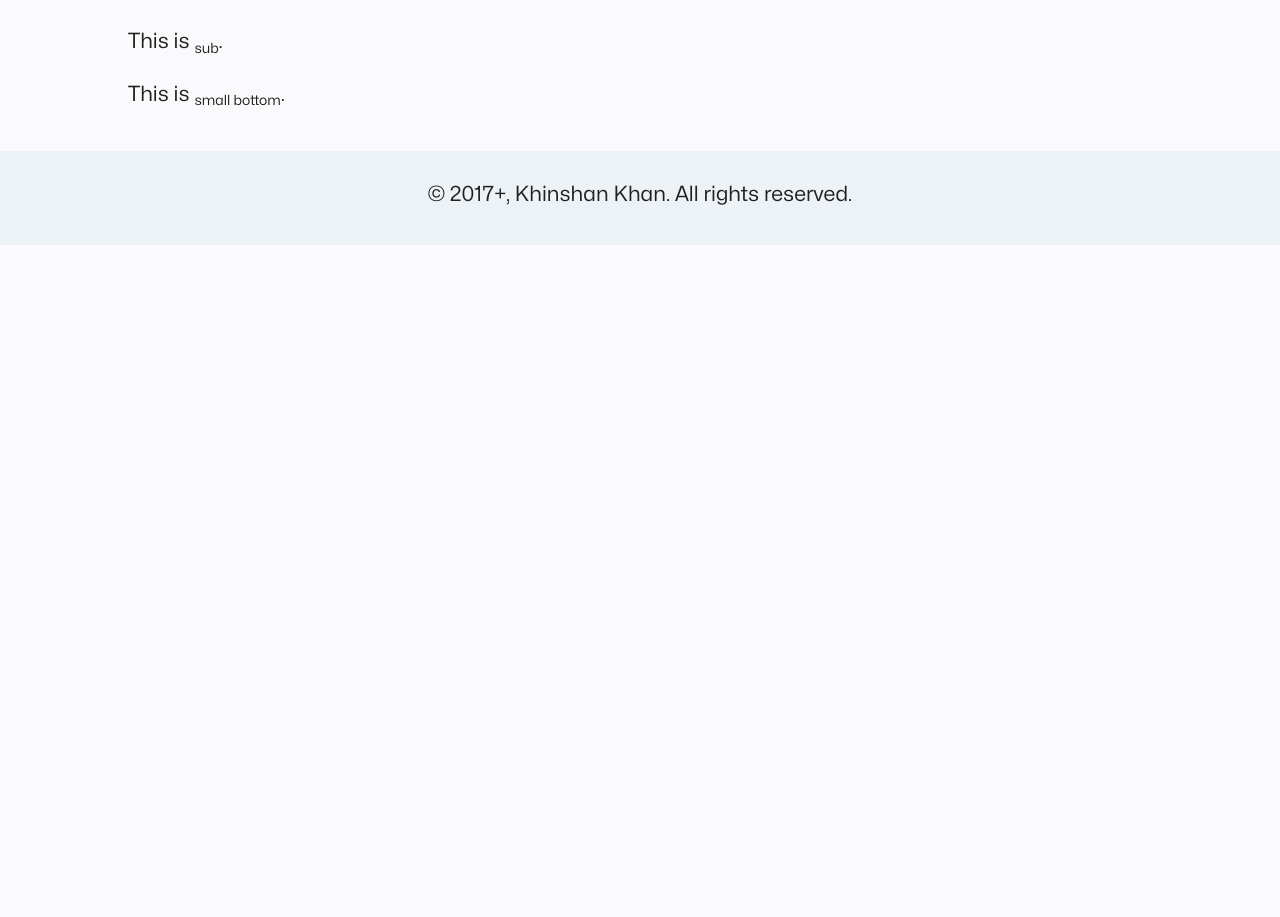
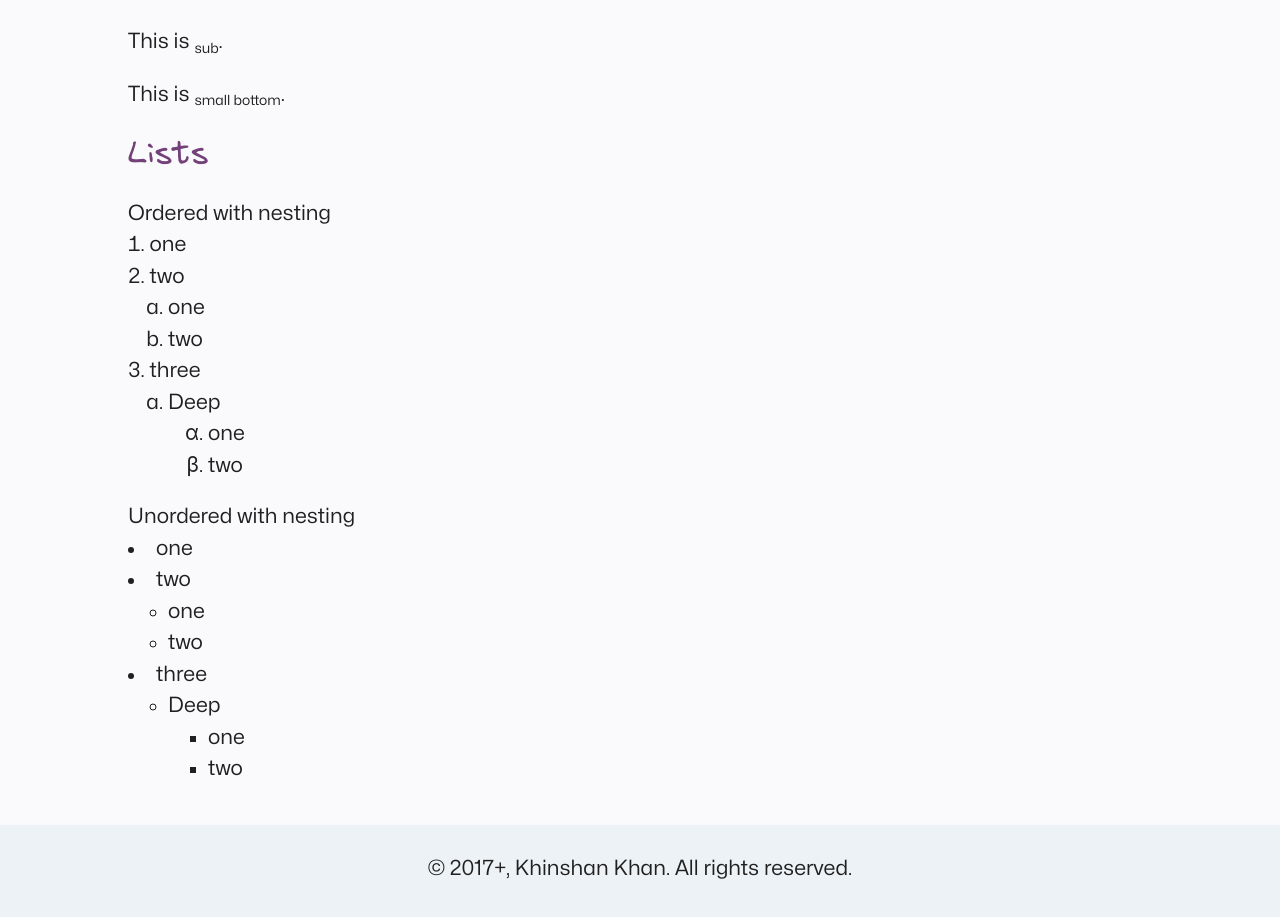
Before and after one commit to khinshankhan/www, a Next.js app: page /design in a window 1280 px wide. Shown: the part 1380-2297 px from the top of the page. Before the commit the page ends 1625 px from the top, so only its background shows below. Built offline with nearby package versions, Linux system fonts and the light colour scheme; what react-emoji-render would draw is missing.

Commit message:
another attempt at normalizing list

```diff
--- a/lib/theme/styles/normalize.tsx
+++ b/lib/theme/styles/normalize.tsx
@@ -29,22 +29,25 @@ export const normalizeStyles = {
   "#content > p+:where(ol, ul)": {
     marginTop: "-20px",
   },
-  "#content > :where(ol, ul) > li > p": {
-    display: "inline-flex",
-    marginBottom: "20px",
-  },
-  "#content > ul, ol": {
+
+  "#content > :where(ul, ol)": {
     listStyle: "inside",
   },
-  "#content > :where(ul, ol) > li > ul, ol": {
+  "#content > :where(ul, ol) > li > :where(ul, ol)": {
     paddingLeft: "40px",
   },
-  "#content > :where(ul, ol) > li > :where(ul, ol) > li > ul, ol": {
+  "#content > :where(ul, ol) > li > :where(ul, ol) > li > :where(ul, ol)": {
     paddingLeft: "40px",
   },
 
   "#content > ol": {
     listStyleType: "decimal",
+  },
+  "#content > ol > li > ol": {
+    listStyleType: "lower-alpha",
+  },
+  "#content > ol > li > ol > li > ol": {
+    listStyleType: "lower-greek",
   },
   "#content > ul": {
     listStyleType: "disc",
@@ -55,6 +58,7 @@ export const normalizeStyles = {
   "#content > ul > li > ul > li > ul": {
     listStyleType: "square",
   },
+
   "#content > p:nth-of-type(1)::first-letter": {
     fontWeight: `$black`,
     fontFamily: "$heading",
--- a/pages/design.tsx
+++ b/pages/design.tsx
@@ -17,6 +17,7 @@ export default function Design() {
       </p>
 
       <H3 id="typography">Typography</H3>
+
       <H4 id="headings">Headings</H4>
       <h1>Heading h1</h1>
       <h2>Heading h2</h2>
@@ -24,6 +25,7 @@ export default function Design() {
       <h4>Heading h4</h4>
       <h5>Heading h5</h5>
       <h6>Heading h6</h6>
+
       <H4 id="other-typography">Other Typography</H4>
       <p>
         This is <span className="main-nav">main nav</span>.
@@ -37,6 +39,55 @@ export default function Design() {
       <p>
         This is <span className="small-bottom">small bottom</span>.
       </p>
+
+      <H3 id="lists">Lists</H3>
+      <p>Ordered with nesting</p>
+      <ol>
+        <li>one</li>
+        <li>
+          two
+          <ol>
+            <li>one</li>
+            <li>two</li>
+          </ol>
+        </li>
+        <li>
+          three
+          <ol>
+            <li>
+              Deep
+              <ol>
+                <li>one</li>
+                <li>two</li>
+              </ol>
+            </li>
+          </ol>
+        </li>
+      </ol>
+
+      <p>Unordered with nesting</p>
+      <ul>
+        <li>one</li>
+        <li>
+          two
+          <ul>
+            <li>one</li>
+            <li>two</li>
+          </ul>
+        </li>
+        <li>
+          three
+          <ul>
+            <li>
+              Deep
+              <ul>
+                <li>one</li>
+                <li>two</li>
+              </ul>
+            </li>
+          </ul>
+        </li>
+      </ul>
     </Layout>
   );
 }
```
